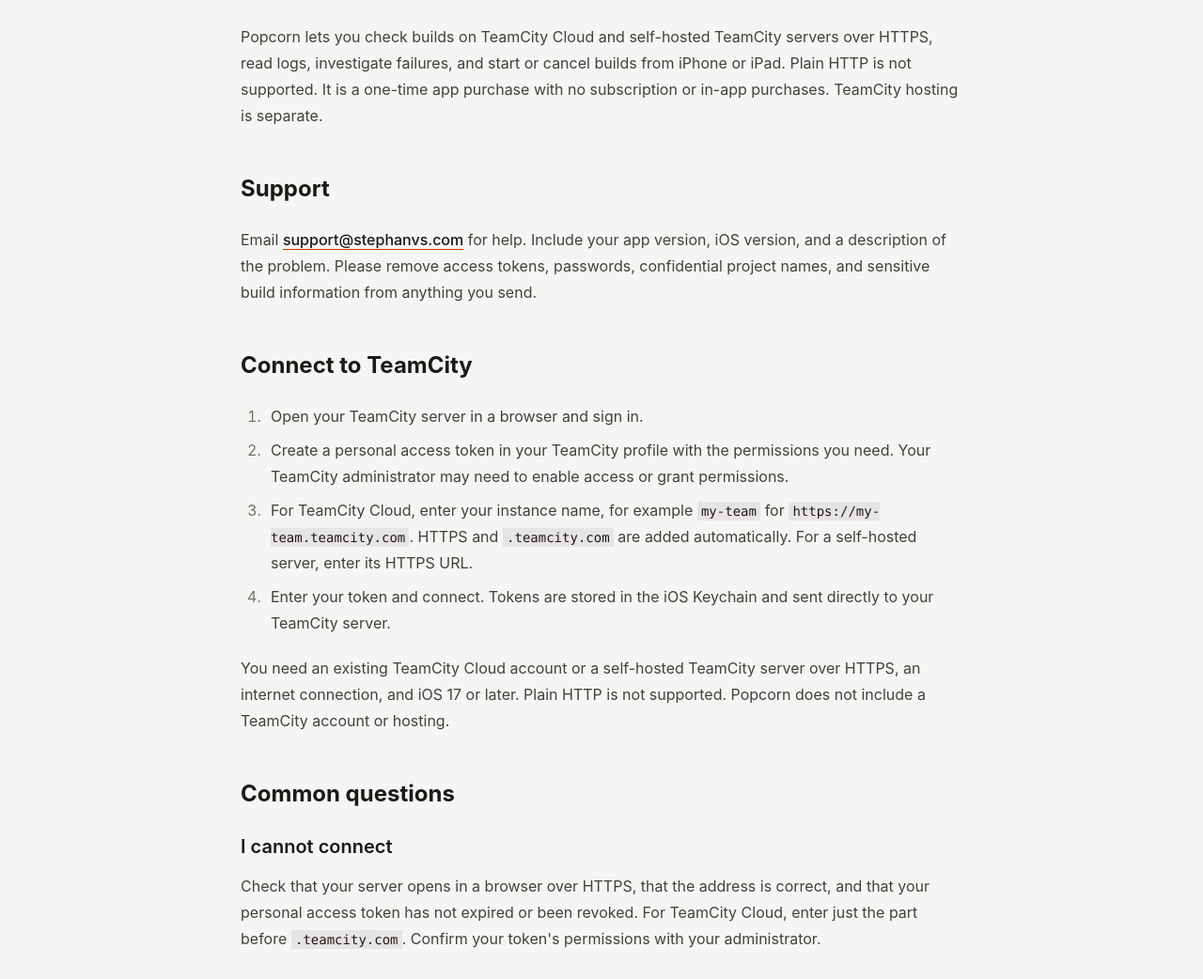
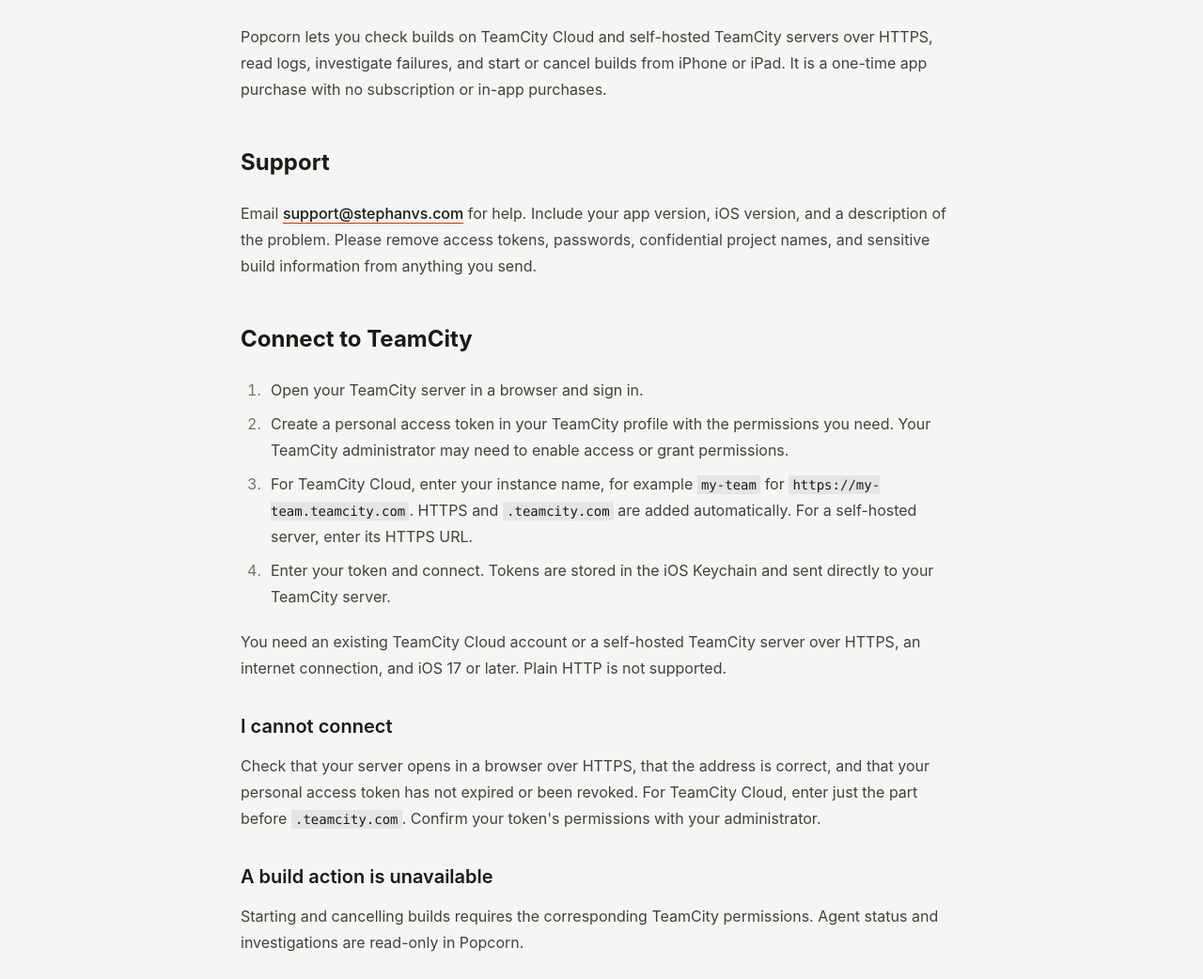
Before and after one commit to Stephanvs/stephanvs.com, an Astro site: page /popcorn in a window 1280 px wide. Shown: the part 247-1289 px from the top of the page at 94% size. Built offline with nearby package versions, Linux system fonts and the light colour scheme; Astro itself is replaced by a stand-in of ours.

Commit message:
docs(popcorn): simplify setup and support guidance

```diff
--- a/content/pages/popcorn/index.mdx
+++ b/content/pages/popcorn/index.mdx
@@ -3,7 +3,7 @@
 excerpt: Support and connection help for the independent TeamCity client for iPhone and iPad.
 ---
 
-Popcorn lets you check builds on TeamCity Cloud and self-hosted TeamCity servers over HTTPS, read logs, investigate failures, and start or cancel builds from iPhone or iPad. Plain HTTP is not supported. It is a one-time app purchase with no subscription or in-app purchases. TeamCity hosting is separate.
+Popcorn lets you check builds on TeamCity Cloud and self-hosted TeamCity servers over HTTPS, read logs, investigate failures, and start or cancel builds from iPhone or iPad. It is a one-time app purchase with no subscription or in-app purchases.
 
 ## Support
 
@@ -16,9 +16,7 @@
 3. For TeamCity Cloud, enter your instance name, for example `my-team` for `https://my-team.teamcity.com`. HTTPS and `.teamcity.com` are added automatically. For a self-hosted server, enter its HTTPS URL.
 4. Enter your token and connect. Tokens are stored in the iOS Keychain and sent directly to your TeamCity server.
 
-You need an existing TeamCity Cloud account or a self-hosted TeamCity server over HTTPS, an internet connection, and iOS 17 or later. Plain HTTP is not supported. Popcorn does not include a TeamCity account or hosting.
-
-## Common questions
+You need an existing TeamCity Cloud account or a self-hosted TeamCity server over HTTPS, an internet connection, and iOS 17 or later. Plain HTTP is not supported.
 
 ### I cannot connect
 
```
